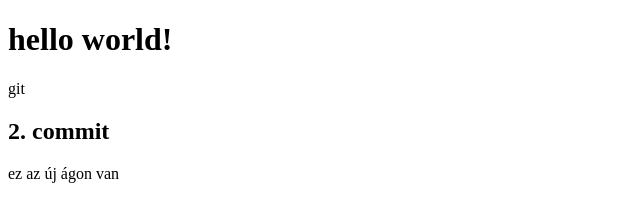
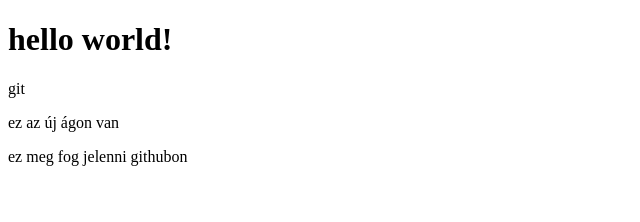
Before and after one commit to bpozsgai9/2022_01_20_orai, a plain HTML site: page index.html in a window 1280 px wide. Shown: the whole page, without its empty margins (0-640 px from the left). Drawn offline with Linux system fonts and the light colour scheme.

Commit message:
p tag for github

```diff
--- a/index.html
+++ b/index.html
@@ -8,7 +8,7 @@
 </head>
 <body>
     <h1>hello world!</h1>git
-    <h2>2. commit</h2>
     <p>ez az új ágon van</p>
+    <p>ez meg fog jelenni githubon</p>
 </body>
 </html>
```
